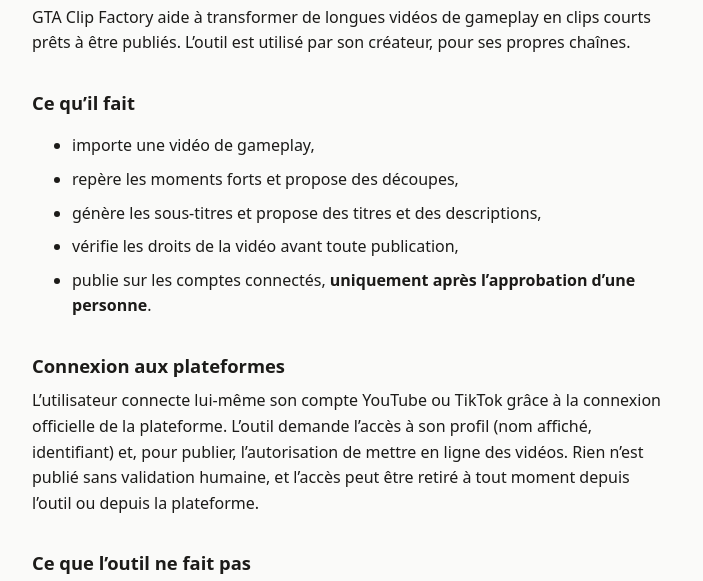
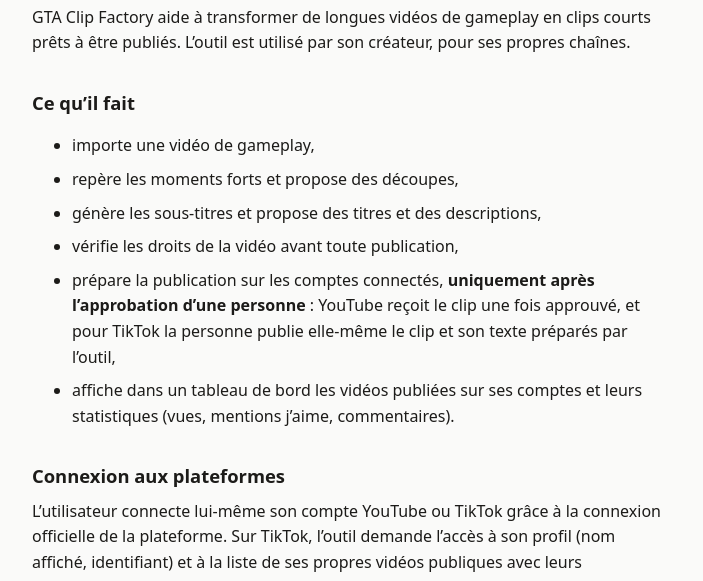
Before and after one commit to ansufd1ne/gta-clip-factory-site, a plain HTML site: page index.html in a window 1280 px wide. Shown: the part 188-769 px from the top of the page, without its empty margins (288-991 px from the left). Drawn offline with Linux system fonts and the light colour scheme.

Commit message:
Site: say what the tool really does on TikTok (reads own videos, no posting) and update dates
Co-Authored-By: Claude Sonnet 5.5 <noreply@anthropic.com>
Claude-Session: https://claude.ai/code/session_01AbDGThHRSSP7CwKdgEkMhJ

```diff
--- a/index.html
+++ b/index.html
@@ -26,11 +26,12 @@
   <li>repère les moments forts et propose des découpes,</li>
   <li>génère les sous-titres et propose des titres et des descriptions,</li>
   <li>vérifie les droits de la vidéo avant toute publication,</li>
-  <li>publie sur les comptes connectés, <strong>uniquement après l’approbation d’une personne</strong>.</li>
+  <li>prépare la publication sur les comptes connectés, <strong>uniquement après l’approbation d’une personne</strong> : YouTube reçoit le clip une fois approuvé, et pour TikTok la personne publie elle-même le clip et son texte préparés par l’outil,</li>
+  <li>affiche dans un tableau de bord les vidéos publiées sur ses comptes et leurs statistiques (vues, mentions j’aime, commentaires).</li>
 </ul>
 
 <h2>Connexion aux plateformes</h2>
-<p>L’utilisateur connecte lui-même son compte YouTube ou TikTok grâce à la connexion officielle de la plateforme. L’outil demande l’accès à son profil (nom affiché, identifiant) et, pour publier, l’autorisation de mettre en ligne des vidéos. Rien n’est publié sans validation humaine, et l’accès peut être retiré à tout moment depuis l’outil ou depuis la plateforme.</p>
+<p>L’utilisateur connecte lui-même son compte YouTube ou TikTok grâce à la connexion officielle de la plateforme. Sur TikTok, l’outil demande l’accès à son profil (nom affiché, identifiant) et à la liste de ses propres vidéos publiques avec leurs statistiques, pour les afficher dans son tableau de bord ; il ne publie rien sur TikTok à sa place. Sur YouTube, il demande en plus l’autorisation de mettre en ligne des vidéos approuvées. Rien n’est publié sans validation humaine, et l’accès peut être retiré à tout moment depuis l’outil ou depuis la plateforme.</p>
 
 <h2>Ce que l’outil ne fait pas</h2>
 <ul>
```
Also changed, not shown: privacy.html (+2 -2 lines), terms.html (+2 -2 lines).
